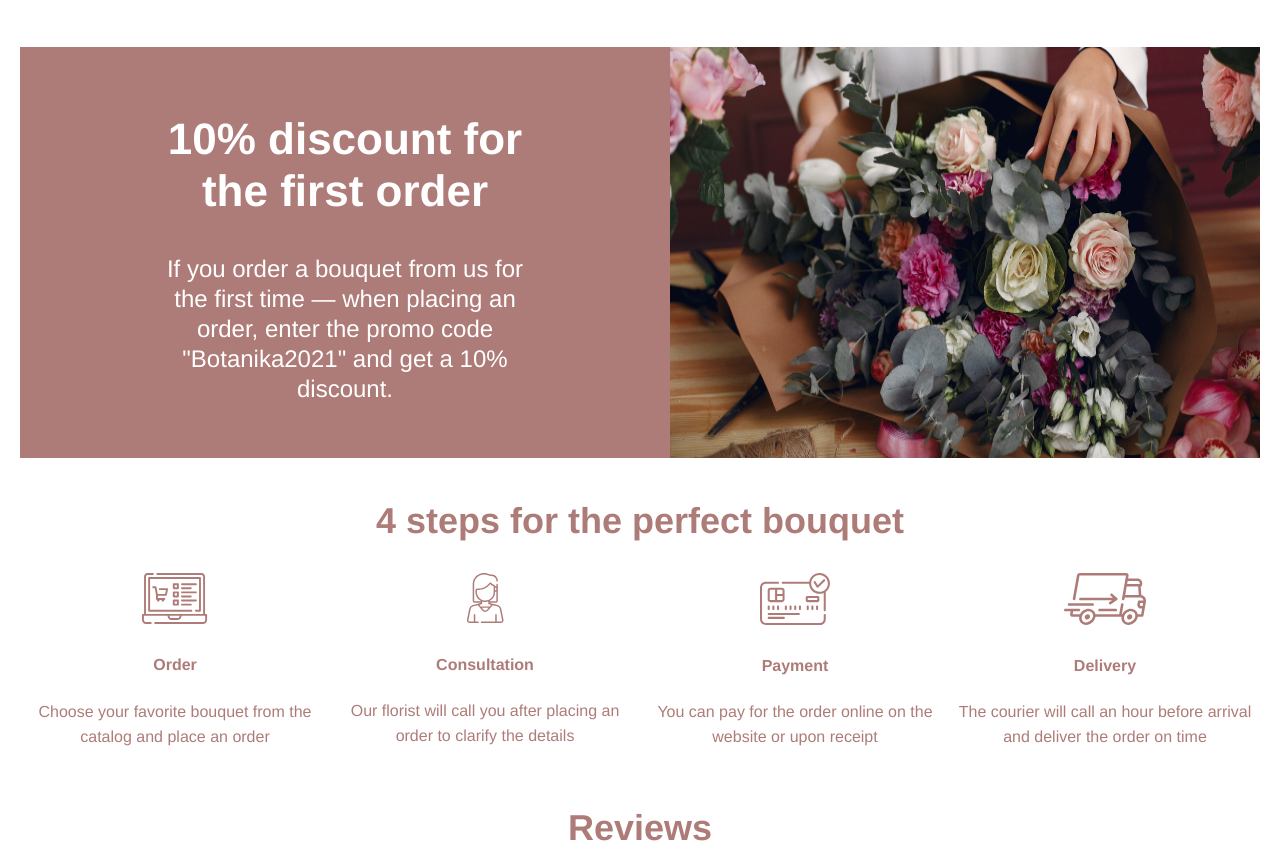
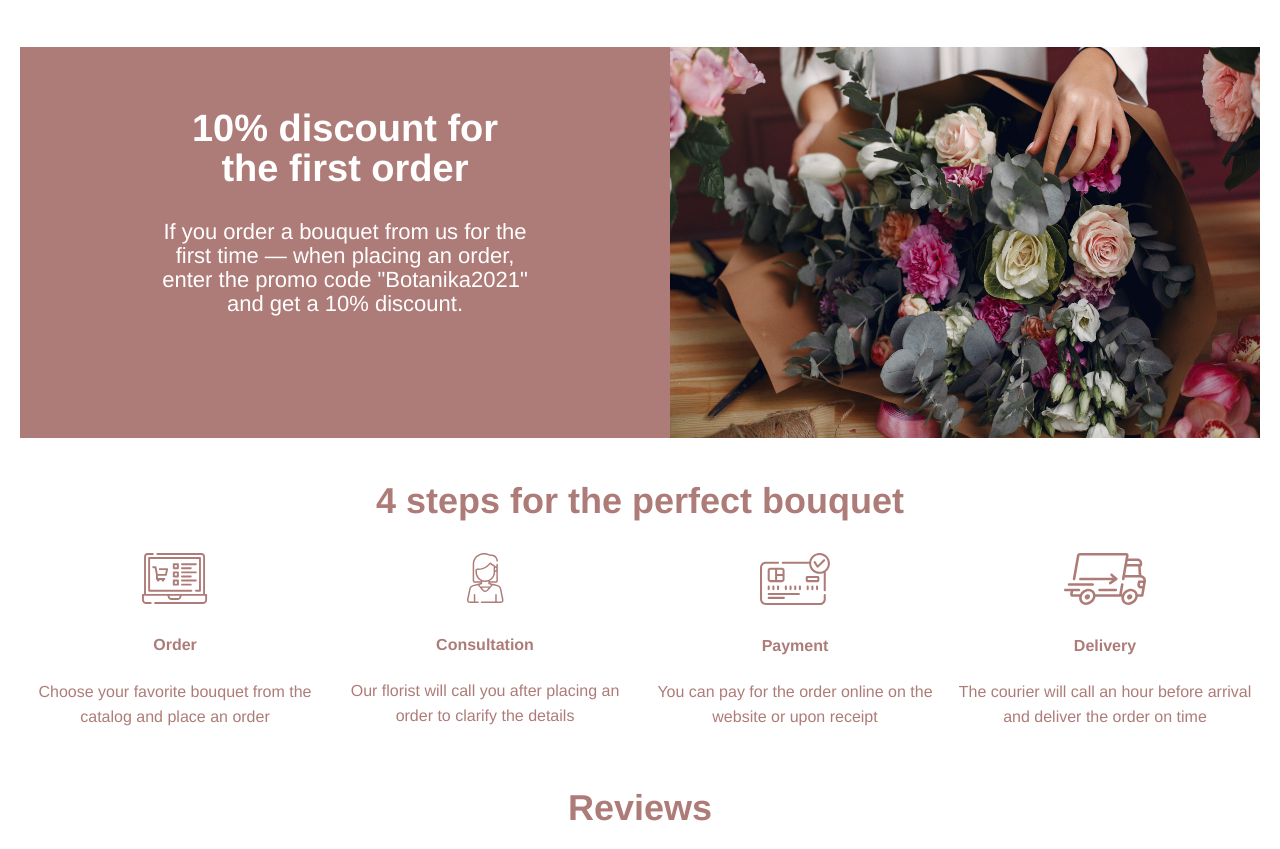
Before and after one commit to olgam1711/botanika-shop, a website: page index.html in a window 1280 px wide. Shown: the part 1912-2761 px from the top of the page. Drawn offline with Linux system fonts and the light colour scheme.

```diff
--- a/css/style.css
+++ b/css/style.css
@@ -321,13 +321,13 @@
 }
 
 .sale__desc h2 {
-  font-size: 44px;
-  line-height: 52px;
+  font-size: 38px;
+  line-height: 40px;
 }
 
 .sale__desc p {
-  font-size: 24px;
-  line-height: 30px;
+  font-size: 22px;
+  line-height: 24px;
 }
 
 /*steps*/
```
